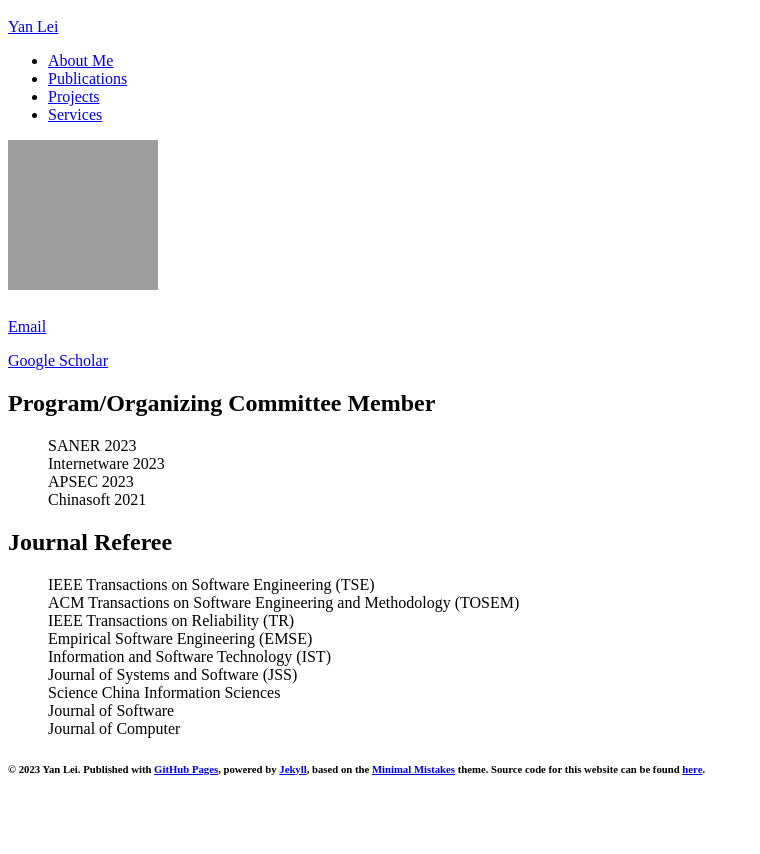
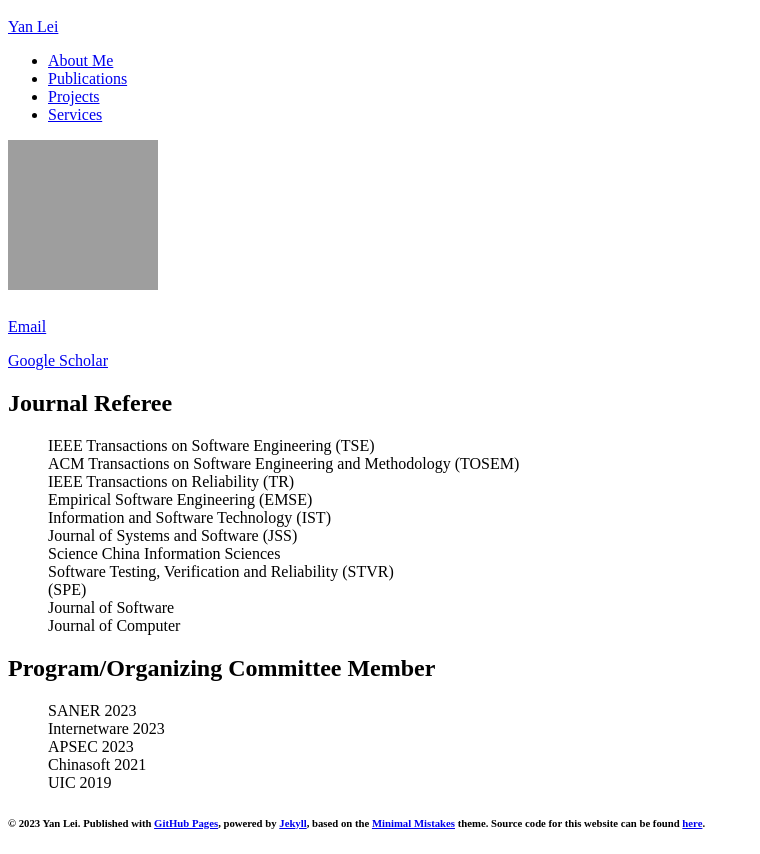
Before and after one commit to yanlei-cs/yanlei-cs.github.io, a Jekyll site: the page built from services.md, in a window 1280 px wide. Shown: the part 108-962 px from the top of the page, without its empty margins (0-760 px from the left). Built offline with Jekyll 4.4.1, drawn with Linux system fonts in a browser that asks for light colours; nearby versions of some CDN libraries; comment, search, counter and statistics services are not loaded; before the commit the page ends 908 px from its top, so only the background shows below that.

Commit message:
Update services.md

```diff
--- a/services.md
+++ b/services.md
@@ -3,14 +3,6 @@ layout: page
 permalink: /services/index.html
 title: Services
 ---
-
-## Program/Organizing Committee Member
-<UL style="LIST-STYLE-TYPE: none">
-<LI>SANER 2023</LI>
-<LI>Internetware 2023</LI>
-<LI>APSEC 2023</LI>
-<LI>Chinasoft 2021</LI>
-</UL>
 
 ## Journal Referee
 <UL style="LIST-STYLE-TYPE: none">
@@ -21,6 +13,17 @@ title: Services
 <LI>Information and Software Technology (IST)</LI>
 <LI>Journal of Systems and Software (JSS)</LI>
 <LI>Science China Information Sciences</LI>
+<LI>Software Testing, Verification and Reliability (STVR)</LI>
+<LI>(SPE)</LI>
 <LI>Journal of Software</LI>
 <LI>Journal of Computer</LI>
 </UL>
+
+## Program/Organizing Committee Member
+<UL style="LIST-STYLE-TYPE: none">
+<LI>SANER 2023</LI>
+<LI>Internetware 2023</LI>
+<LI>APSEC 2023</LI>
+<LI>Chinasoft 2021</LI>
+<LI>UIC 2019</LI>
+</UL>
```
